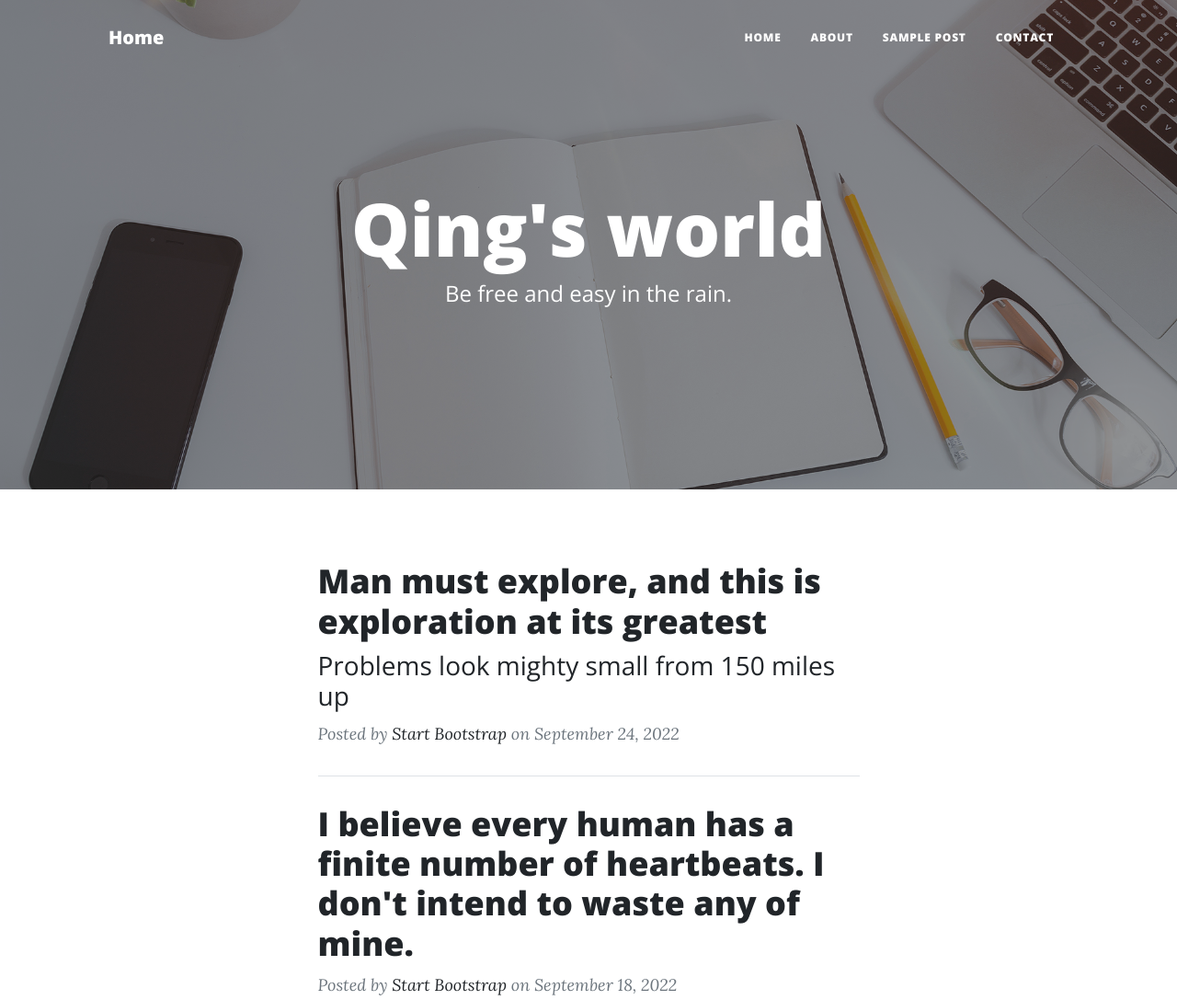
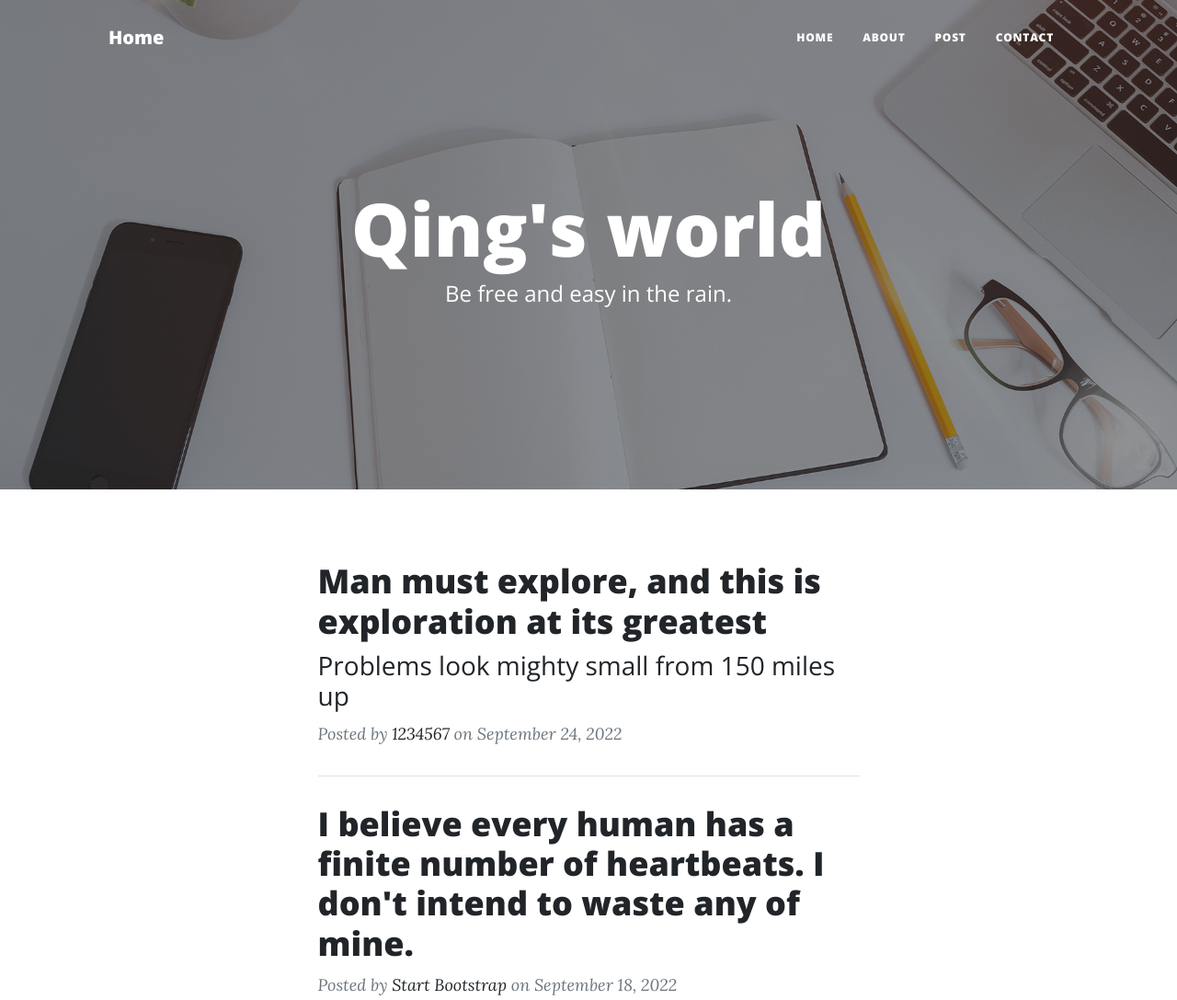
Before and after one commit to octopusQing/octopusQing.github.io, a plain HTML site: page index.html in a window 1280 px wide. Shown: the top 1087 px of the page at 92% size. Drawn offline with nearby package versions, Linux system fonts and the light colour scheme.

Commit message:
this is main

```diff
--- a/index.html
+++ b/index.html
@@ -28,7 +28,7 @@
                     <ul class="navbar-nav ms-auto py-4 py-lg-0">
                         <li class="nav-item"><a class="nav-link px-lg-3 py-3 py-lg-4" href="index.html">Home</a></li>
                         <li class="nav-item"><a class="nav-link px-lg-3 py-3 py-lg-4" href="about.html">About</a></li>
-                        <li class="nav-item"><a class="nav-link px-lg-3 py-3 py-lg-4" href="post.html">Sample Post</a></li>
+                        <li class="nav-item"><a class="nav-link px-lg-3 py-3 py-lg-4" href="post.html">Post</a></li>
                         <li class="nav-item"><a class="nav-link px-lg-3 py-3 py-lg-4" href="contact.html">Contact</a></li>
                     </ul>
                 </div>
@@ -59,7 +59,7 @@
                         </a>
                         <p class="post-meta">
                             Posted by
-                            <a href="#!">Start Bootstrap</a>
+                            <a href="#!">1234567</a>
                             on September 24, 2022
                         </p>
                     </div>
```
